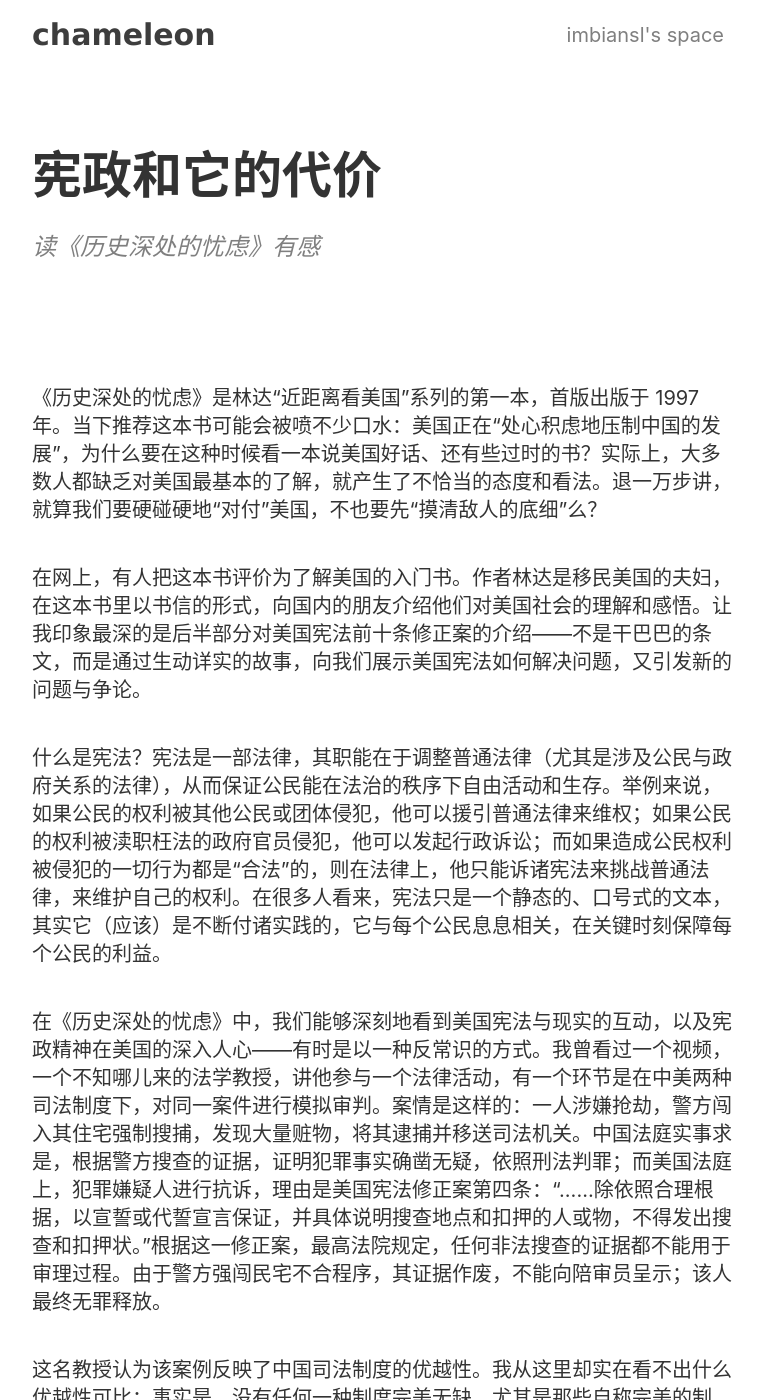
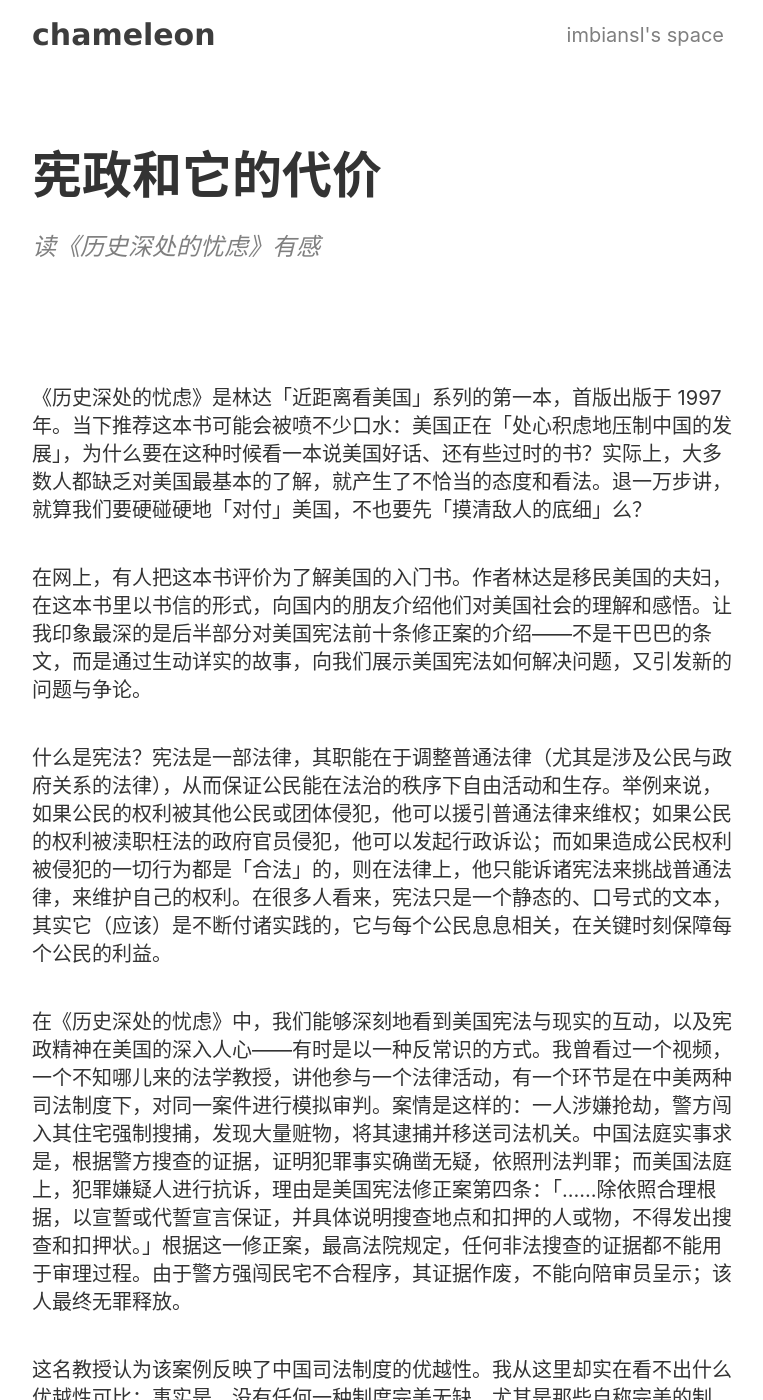
Before and after one commit to imbiansl/chameleon, a Jekyll site: the page built from _posts/2020-02-21-constitutionalism-and-its-cost.md, in a window 1280 px wide and 1400 px high. Shown: the whole window, without its empty margins (258-1021 px from the left). Built offline with Jekyll 4.4.1, drawn with Linux system fonts in a browser that asks for light colours; some of the changed text lies outside the part shown.

Commit message:
use alternative style for quotes

```diff
--- a/_posts/2020-02-21-constitutionalism-and-its-cost.md
+++ b/_posts/2020-02-21-constitutionalism-and-its-cost.md
@@ -3,19 +3,19 @@ title: 宪政和它的代价
 excerpt: 读《历史深处的忧虑》有感
 ---
 
-《历史深处的忧虑》是林达“近距离看美国”系列的第一本，首版出版于 1997 年。当下推荐这本书可能会被喷不少口水：美国正在“处心积虑地压制中国的发展”，为什么要在这种时候看一本说美国好话、还有些过时的书？实际上，大多数人都缺乏对美国最基本的了解，就产生了不恰当的态度和看法。退一万步讲，就算我们要硬碰硬地“对付”美国，不也要先“摸清敌人的底细”么？
+《历史深处的忧虑》是林达「近距离看美国」系列的第一本，首版出版于 1997 年。当下推荐这本书可能会被喷不少口水：美国正在「处心积虑地压制中国的发展」，为什么要在这种时候看一本说美国好话、还有些过时的书？实际上，大多数人都缺乏对美国最基本的了解，就产生了不恰当的态度和看法。退一万步讲，就算我们要硬碰硬地「对付」美国，不也要先「摸清敌人的底细」么？
 
 在网上，有人把这本书评价为了解美国的入门书。作者林达是移民美国的夫妇，在这本书里以书信的形式，向国内的朋友介绍他们对美国社会的理解和感悟。让我印象最深的是后半部分对美国宪法前十条修正案的介绍——不是干巴巴的条文，而是通过生动详实的故事，向我们展示美国宪法如何解决问题，又引发新的问题与争论。
 
-什么是宪法？宪法是一部法律，其职能在于调整普通法律（尤其是涉及公民与政府关系的法律），从而保证公民能在法治的秩序下自由活动和生存。举例来说，如果公民的权利被其他公民或团体侵犯，他可以援引普通法律来维权；如果公民的权利被渎职枉法的政府官员侵犯，他可以发起行政诉讼；而如果造成公民权利被侵犯的一切行为都是“合法”的，则在法律上，他只能诉诸宪法来挑战普通法律，来维护自己的权利。在很多人看来，宪法只是一个静态的、口号式的文本，其实它（应该）是不断付诸实践的，它与每个公民息息相关，在关键时刻保障每个公民的利益。
+什么是宪法？宪法是一部法律，其职能在于调整普通法律（尤其是涉及公民与政府关系的法律），从而保证公民能在法治的秩序下自由活动和生存。举例来说，如果公民的权利被其他公民或团体侵犯，他可以援引普通法律来维权；如果公民的权利被渎职枉法的政府官员侵犯，他可以发起行政诉讼；而如果造成公民权利被侵犯的一切行为都是「合法」的，则在法律上，他只能诉诸宪法来挑战普通法律，来维护自己的权利。在很多人看来，宪法只是一个静态的、口号式的文本，其实它（应该）是不断付诸实践的，它与每个公民息息相关，在关键时刻保障每个公民的利益。
 
-在《历史深处的忧虑》中，我们能够深刻地看到美国宪法与现实的互动，以及宪政精神在美国的深入人心——有时是以一种反常识的方式。我曾看过一个视频，一个不知哪儿来的法学教授，讲他参与一个法律活动，有一个环节是在中美两种司法制度下，对同一案件进行模拟审判。案情是这样的：一人涉嫌抢劫，警方闯入其住宅强制搜捕，发现大量赃物，将其逮捕并移送司法机关。中国法庭实事求是，根据警方搜查的证据，证明犯罪事实确凿无疑，依照刑法判罪；而美国法庭上，犯罪嫌疑人进行抗诉，理由是美国宪法修正案第四条：“……除依照合理根据，以宣誓或代誓宣言保证，并具体说明搜查地点和扣押的人或物，不得发出搜查和扣押状。”根据这一修正案，最高法院规定，任何非法搜查的证据都不能用于审理过程。由于警方强闯民宅不合程序，其证据作废，不能向陪审员呈示；该人最终无罪释放。
+在《历史深处的忧虑》中，我们能够深刻地看到美国宪法与现实的互动，以及宪政精神在美国的深入人心——有时是以一种反常识的方式。我曾看过一个视频，一个不知哪儿来的法学教授，讲他参与一个法律活动，有一个环节是在中美两种司法制度下，对同一案件进行模拟审判。案情是这样的：一人涉嫌抢劫，警方闯入其住宅强制搜捕，发现大量赃物，将其逮捕并移送司法机关。中国法庭实事求是，根据警方搜查的证据，证明犯罪事实确凿无疑，依照刑法判罪；而美国法庭上，犯罪嫌疑人进行抗诉，理由是美国宪法修正案第四条：「……除依照合理根据，以宣誓或代誓宣言保证，并具体说明搜查地点和扣押的人或物，不得发出搜查和扣押状。」根据这一修正案，最高法院规定，任何非法搜查的证据都不能用于审理过程。由于警方强闯民宅不合程序，其证据作废，不能向陪审员呈示；该人最终无罪释放。
 
-这名教授认为该案例反映了中国司法制度的优越性。我从这里却实在看不出什么优越性可比：事实是，没有任何一种制度完美无缺，尤其是那些自称完美的制度。只要选择，必然有利弊，必然付出代价。而美国人很清楚这一点。曾几何时，著名球星辛普森被指控谋杀，却通过各种“法庭技巧”为自己成功开脱。事后，很多人坚持认为辛普森有罪，但同时支持法庭的审判结果。因为他们知道美国司法制度的出发点就是保护公民的自由、保护被告的合法权利，当一个人被平白无故地控告时，美国的司法制度保证他不会被没有搜捕状的草莽士兵“抄家”。为此，他们也必须接受漏网之鱼的代价。同样，人民拥有持枪和组织武装团体的自由，这是用来维护人身安全、防止政府权力无限扩张的措施。但同时，他们需要面对每年数以百计的枪下冤魂，这代价是他们必须支付的。同样，人民拥有各种各样的言论自由，这不是为了追求真理——哪怕一个人的思想全是谬误，哪怕可以证明他的思想过去、现在和将来全都是谬误，他还是有权利表达自己。没有言论自由，人民就不能对政府官员的作为提出意见和批评，公共信息就得不到充分交流和传播，政府也就无法代表人民的利益。但同时，美国人必须支付一些人滥用言论自由，甚至可能危害国家安全的代价。
+这名教授认为该案例反映了中国司法制度的优越性。我从这里却实在看不出什么优越性可比：事实是，没有任何一种制度完美无缺，尤其是那些自称完美的制度。只要选择，必然有利弊，必然付出代价。而美国人很清楚这一点。曾几何时，著名球星辛普森被指控谋杀，却通过各种「法庭技巧」为自己成功开脱。事后，很多人坚持认为辛普森有罪，但同时支持法庭的审判结果。因为他们知道美国司法制度的出发点就是保护公民的自由、保护被告的合法权利，当一个人被平白无故地控告时，美国的司法制度保证他不会被没有搜捕状的草莽士兵「抄家」。为此，他们也必须接受漏网之鱼的代价。同样，人民拥有持枪和组织武装团体的自由，这是用来维护人身安全、防止政府权力无限扩张的措施。但同时，他们需要面对每年数以百计的枪下冤魂，这代价是他们必须支付的。同样，人民拥有各种各样的言论自由，这不是为了追求真理——哪怕一个人的思想全是谬误，哪怕可以证明他的思想过去、现在和将来全都是谬误，他还是有权利表达自己。没有言论自由，人民就不能对政府官员的作为提出意见和批评，公共信息就得不到充分交流和传播，政府也就无法代表人民的利益。但同时，美国人必须支付一些人滥用言论自由，甚至可能危害国家安全的代价。
 
-美国人的这种选择，放在具体的事例中看，有时非常“反直觉”——似乎与普世价值相违背。如果我们把诚实、善有善报、友爱互助、帮助弱小等普世品德称为“一阶美德”，那么宪政所依靠的很多都是“二阶美德”——即使法院审判的结果不得人心，也不能以此为由废除司法独立，否定程序正义；即使谣言可能危害社会稳定，也不能简单粗暴地封口，侵犯言论自由；哪怕恐怖主义猖獗，也不能……这样的价值想必不能人人认同，因此不是普世的。即使是在不同的宪政国家里，人们的认知也有些微差异。但这些“二阶美德”是宪政社会更为重要的粘合剂。在美国，类似的美德已经沉淀为宪政文化，扎根于社会中。
+美国人的这种选择，放在具体的事例中看，有时非常「反直觉」——似乎与普世价值相违背。如果我们把诚实、善有善报、友爱互助、帮助弱小等普世品德称为「一阶美德」，那么宪政所依靠的很多都是「二阶美德」——即使法院审判的结果不得人心，也不能以此为由废除司法独立，否定程序正义；即使谣言可能危害社会稳定，也不能简单粗暴地封口，侵犯言论自由；哪怕恐怖主义猖獗，也不能……这样的价值想必不能人人认同，因此不是普世的。即使是在不同的宪政国家里，人们的认知也有些微差异。但这些「二阶美德」是宪政社会更为重要的粘合剂。在美国，类似的美德已经沉淀为宪政文化，扎根于社会中。
 
-在某种程度上，美国是幸运的，因为其宪政制度和宪政文化一直在齐头并进地发展。美国的开国者和制宪者们不但有远见，而且遵守当时刚刚成型的游戏规则，使国家平稳进入宪政轨道；不断积累的宪政案例也使人们更加认同宪法，形成了深厚的宪政文化。宪政制度和宪政文化应该是相辅相成的：文化为制度提供土壤，使玩家自觉自愿地遵守游戏规则，为玩家制造广泛的约束；而成功的制度实施能够增进人们对制度的认同，促进宪政文化的健康发展。没有文化，制度会是一片散沙；没有制度的实践，文化也无从生长。在一块毫无文化基础的土地上，从零开始发展宪政制度是十分艰难的，决策者需要均匀地迈出制度与文化这两条腿，谨慎地处理真实的“国情”，稍不注意就会引发改革阵痛，甚至导致动乱、政变和战争。这正是不少国家民主化转型失败的情况。就连光鲜亮丽的宪政本身，也附带着潜在的巨大代价。
+在某种程度上，美国是幸运的，因为其宪政制度和宪政文化一直在齐头并进地发展。美国的开国者和制宪者们不但有远见，而且遵守当时刚刚成型的游戏规则，使国家平稳进入宪政轨道；不断积累的宪政案例也使人们更加认同宪法，形成了深厚的宪政文化。宪政制度和宪政文化应该是相辅相成的：文化为制度提供土壤，使玩家自觉自愿地遵守游戏规则，为玩家制造广泛的约束；而成功的制度实施能够增进人们对制度的认同，促进宪政文化的健康发展。没有文化，制度会是一片散沙；没有制度的实践，文化也无从生长。在一块毫无文化基础的土地上，从零开始发展宪政制度是十分艰难的，决策者需要均匀地迈出制度与文化这两条腿，谨慎地处理真实的「国情」，稍不注意就会引发改革阵痛，甚至导致动乱、政变和战争。这正是不少国家民主化转型失败的情况。就连光鲜亮丽的宪政本身，也附带着潜在的巨大代价。
 
 读了《历史深处的忧虑》，我们很难不佩服历代美国人对于治理国家的远见、智慧与执着。当然，想要了解美国，这只是一本入门书。无论如何，多一点知识、多一个角度、多一份宽广的视界，这是每个人都应该追求的。
 
```
